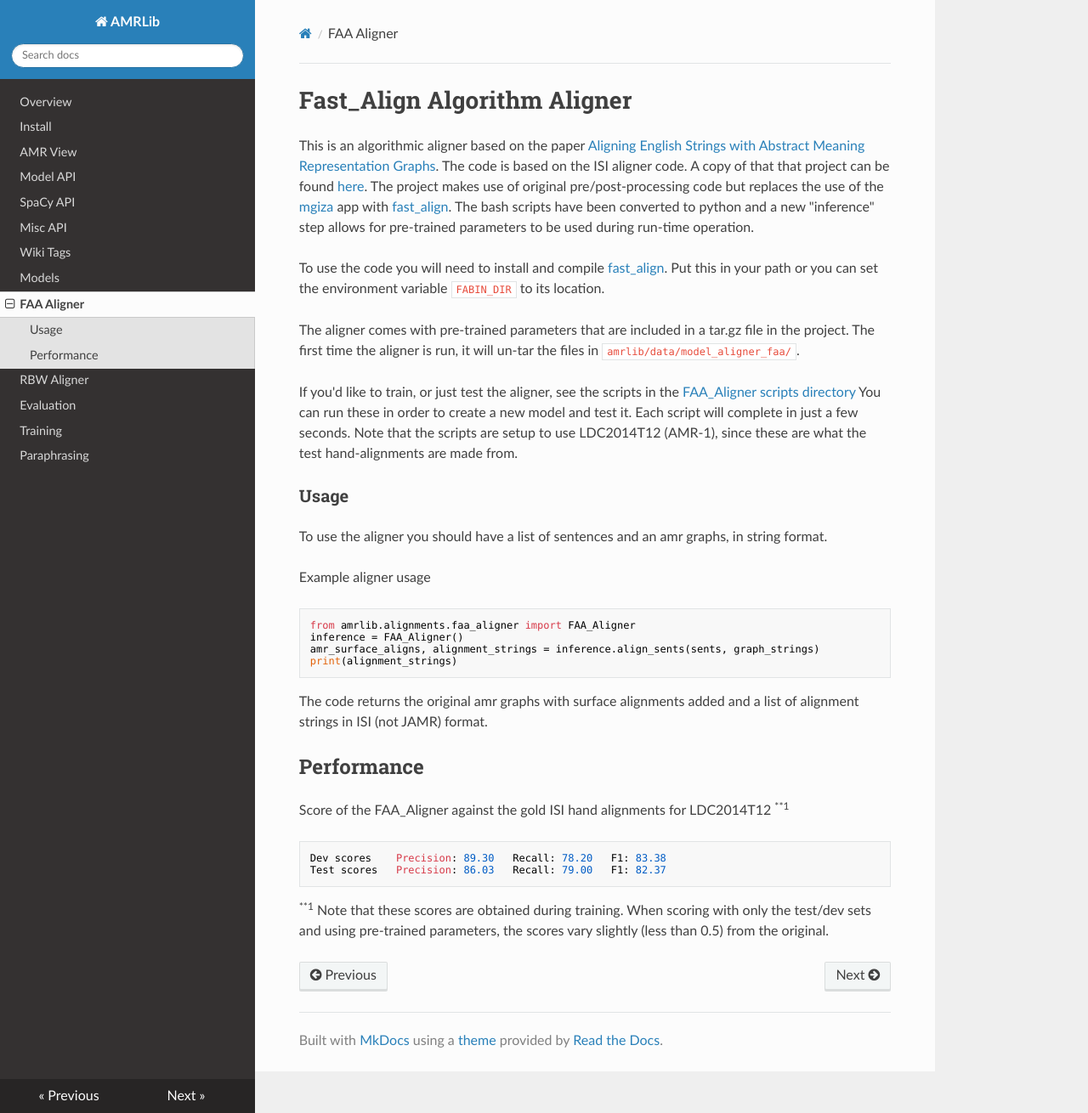
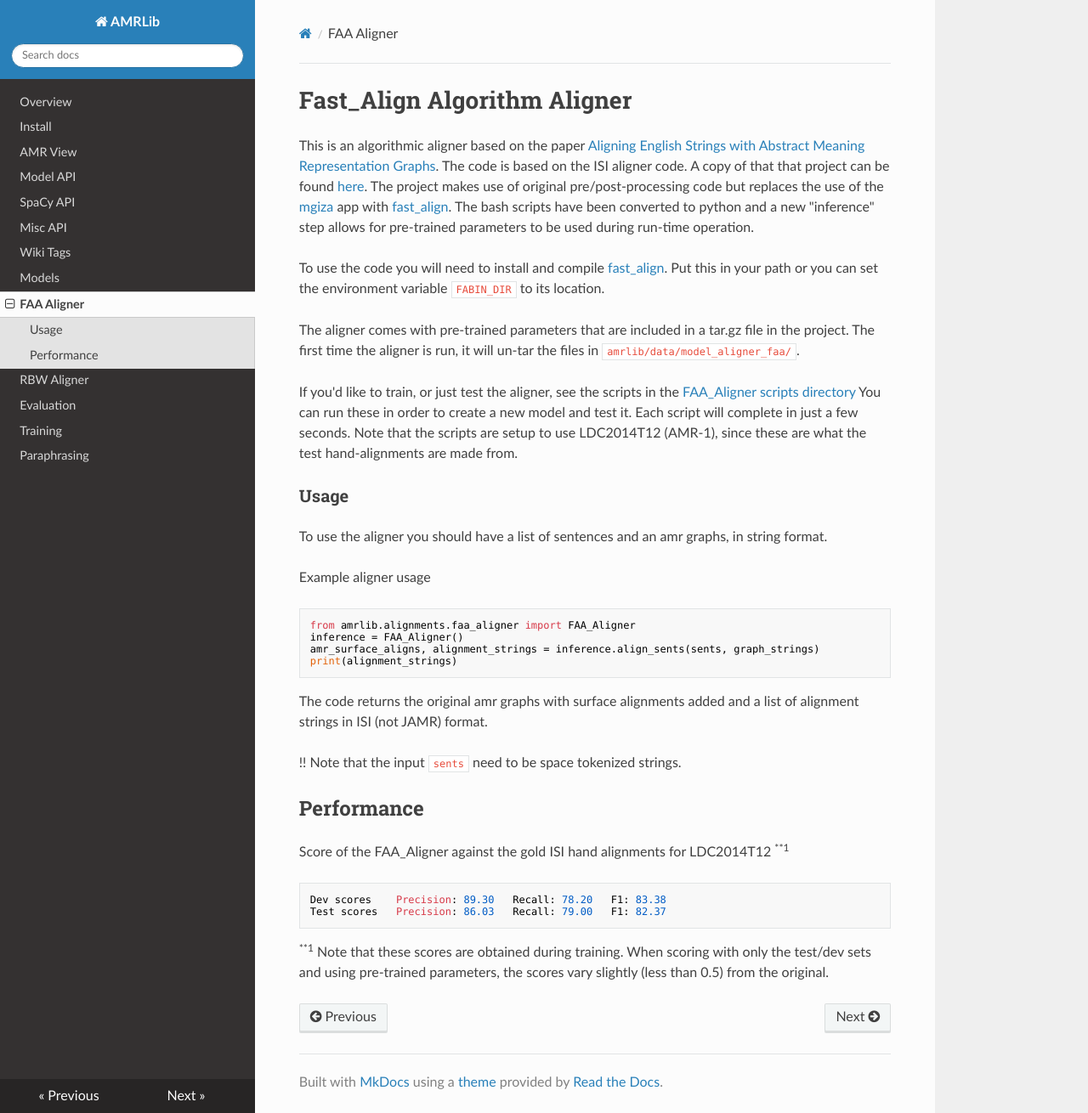
Before and after one commit to bjascob/amrlib, an MkDocs documentation site: the page built from docs/faa_aligner.md, in a window 1280 px wide and 1310 px high. Shown: the whole window at 85% size. Built offline with MkDocs 1.6.1, drawn with Linux system fonts in a browser that asks for light colours; nearby versions of some CDN libraries.

Commit message:
minor doc update

````diff
--- a/docs/faa_aligner.md
+++ b/docs/faa_aligner.md
@@ -31,6 +31,8 @@ print(alignment_strings)
 ```
 The code returns the original amr graphs with surface alignments added and a list of alignment strings in ISI (not JAMR) format.
 
+!! Note that the input `sents` need to be space tokenized strings.
+
 
 ## Performance
 Score of the FAA_Aligner against the gold ISI hand alignments for LDC2014T12 <sup>**1</sup>
````
